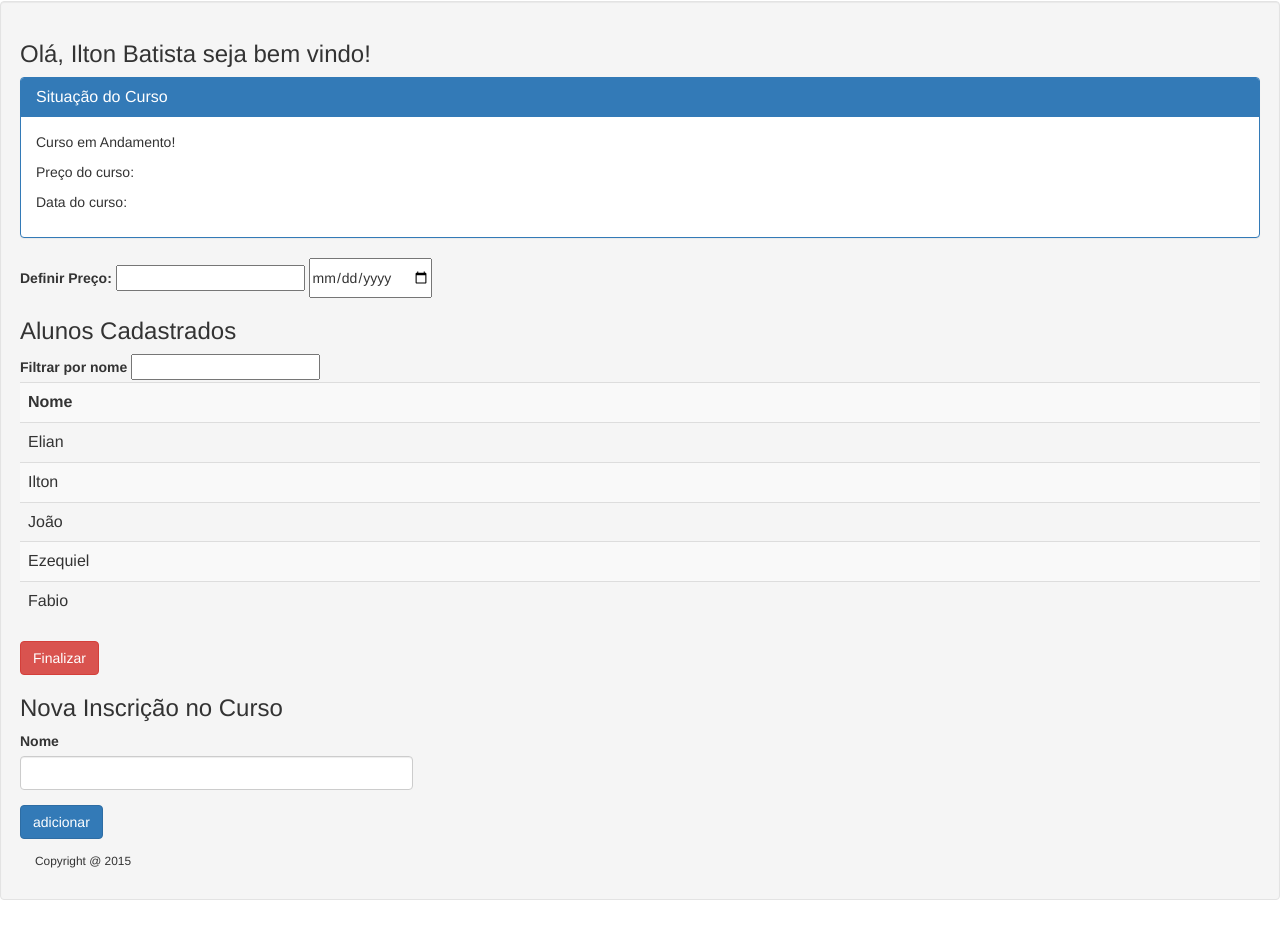
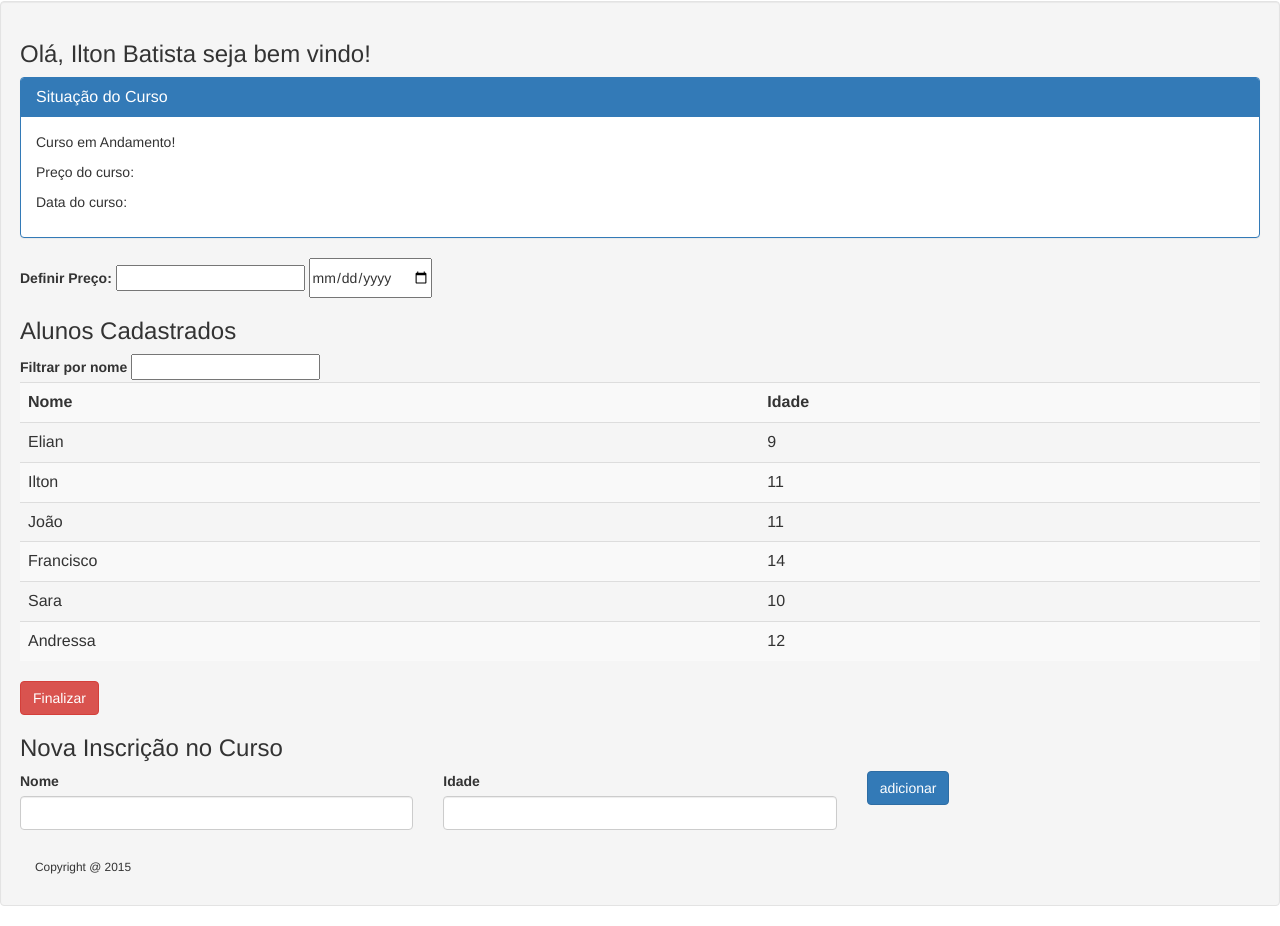
Before and after one commit to IltonBJSilva/CursoAngularJSTimtec, a plain HTML site: page CursoAngularJS/index.html in a window 1280 px wide. Shown: the part 69-995 px from the top of the page. Drawn offline with Linux system fonts and the light colour scheme.

Commit message:
Adiciona campo idade

```diff
--- a/CursoAngularJS/index.html
+++ b/CursoAngularJS/index.html
@@ -42,11 +42,17 @@
 					  	<th>
 						  	Nome
 					   	</th>
+							<th>
+								Idade
+							</th>
 					 	</tr>
 							<tr ng-repeat="aluno in alunos | filter : filtro">
 								<td>
-						    	{{aluno}}
+						    	{{aluno.nome}}
 						   	</td>
+								<td>
+									{{aluno.idade}}
+								</td>
 						</div
 						</tr>
 					</table>
@@ -66,6 +72,11 @@
 								<label>Nome</label>
 								<input class="form-control" type="text" id="nome_aluno" name="nome_aluno" ng-model="nome_aluno">
 							</div>
+						</div>
+						<div class="col-md-4">
+							<div class="form-group form-group-default">
+								<label>Idade</label>
+								<input class="form-control" type="number" id="idade_aluno" ng-model="idade_aluno ">
 						</div>
 					</div>
 					<div class="row">
--- a/CursoAngularJS/scripts/primeiro-controller.js
+++ b/CursoAngularJS/scripts/primeiro-controller.js
@@ -1,9 +1,15 @@
 angular.module('aplicacao').controller('PrimeiroController', function($scope){
 	$scope.nome = 'Ilton Batista';
 	var nome = "Aleatorio";
+
 	$scope.iniciado = true;
-	$scope.alunos = ['Elian', 'Ilton', 'João', 'Ezequiel', 'Fabio'];
-	$scope.hoje = new Date();
+
+	$scope.alunos = [{'nome': 'Elian', 'idade': 9},
+	                 {'nome': 'Ilton', 'idade': 11},
+	                 {'nome': 'João', 'idade': 11},
+	                 {'nome': 'Francisco', 'idade': 14},
+	                 {'nome': 'Sara', 'idade': 10},
+	                 {'nome': 'Andressa', 'idade': 12}];	$scope.hoje = new Date();
 
 	$scope.finalizar = function(){
 		$scope.iniciado = false;
@@ -13,8 +19,15 @@ angular.module('aplicacao').controller('PrimeiroController', function($scope){
 		$scope.iniciado = true;
 	};
 
-	$scope.submeter = function(){
-		$scope.alunos.push($scope.nome_aluno);
-	}
+	$scope.submeter = function() {
+		if($scope.form_1.$valid) {
+			novo_aluno = {};
+			novo_aluno['nome'] = $scope.nome_aluno;
+			novo_aluno['idade'] = parseInt($scope.idade_aluno);
+			$scope.alunos.push(novo_aluno);
+		} else {
+			alert("Preencha o formulário corretamente");
+		}
+	};
 
 });
```
